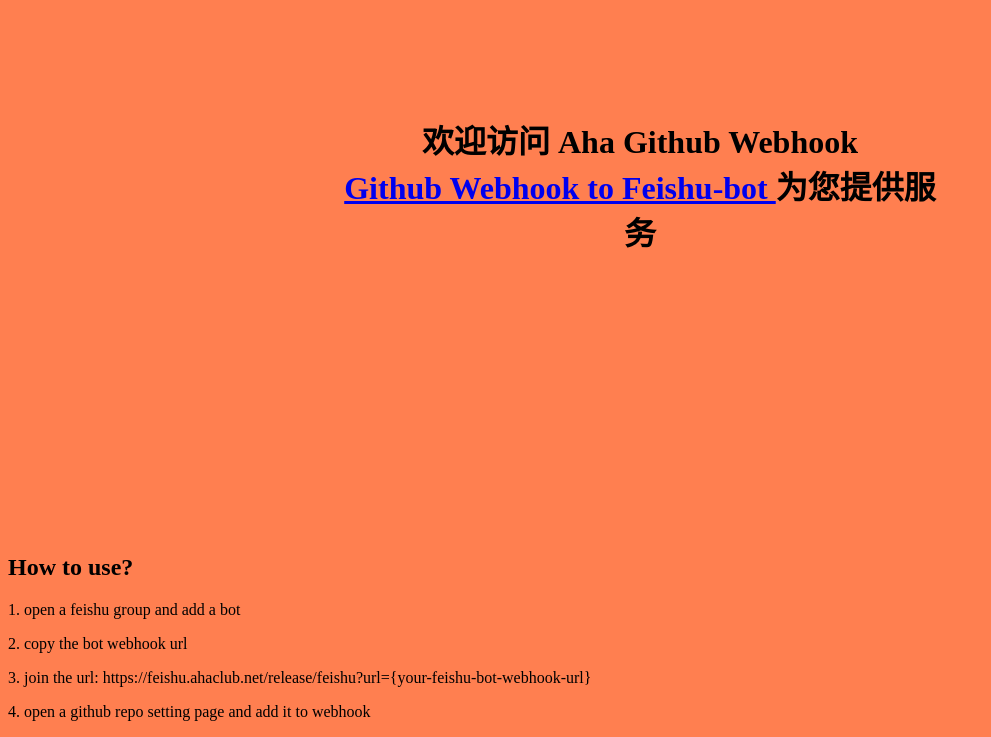
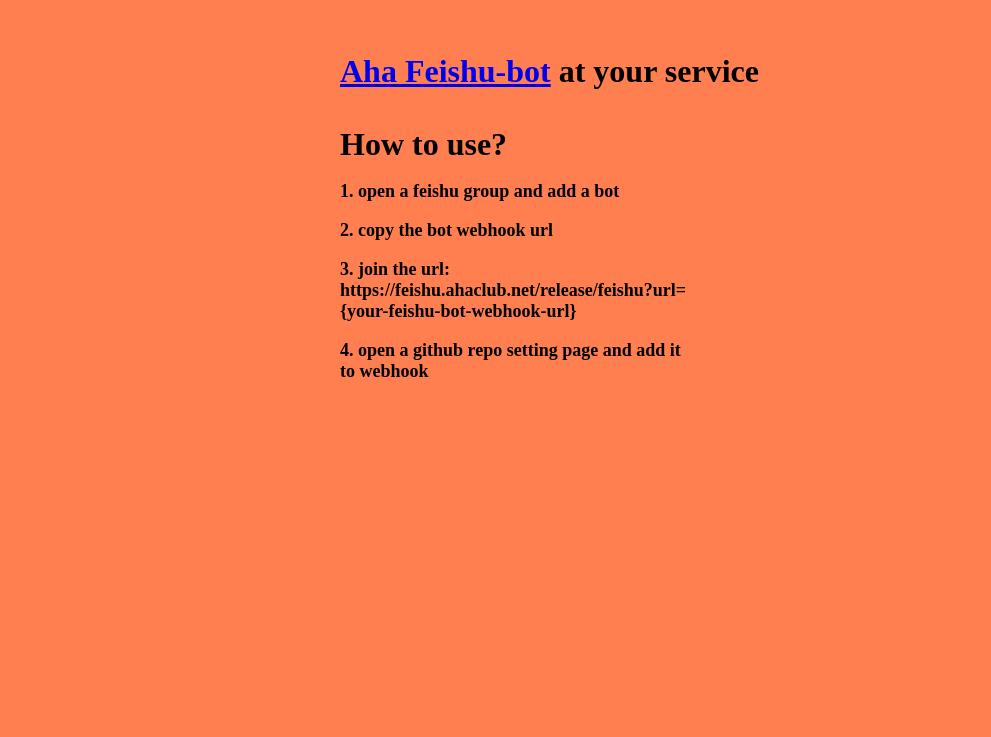
Before and after one commit to ahaclub/github-webhook-feishu, a website: page index.html in a window 1280 px wide. Shown: the part 184-921 px from the top of the page, without its empty margins (0-991 px from the left). After the commit the page ends 800 px from the top, so only its background shows below. Drawn offline with Linux system fonts and the light colour scheme.

```diff
--- a/index.html
+++ b/index.html
@@ -5,31 +5,45 @@
     <meta name="viewport" content="width=device-width, initial-scale=1.0" />
     <meta name="description" content="Aha - Feish Webhooku"/>
     <meta name="keywords" content="AhaClub,Aha,Github,Webhook,feishu,Feishu,lark,Lark"/>
-    <title>Github Webhook to Feishu-bot</title>
+    <title>Aha Feishu-bot</title>
     <style lang="css">
       body {
         background-color: coral;
       }
       h1 {
-        text-align: center;
+        text-align: left;
         width: 600px;
-        margin: 300px auto;
+        margin: 200px auto;
+      }
+      div {
+        width: 60%;
+        text-align: left;
+      }
+      h4 {
+        font-size: xx-large;
+        padding: 0;
+        margin: auto;
+        margin-top: 10%;
+      }
+      p {
+        font-size: large;
       }
     </style>
   </head>
   <body>
     <h1>
-      欢迎访问 Aha Github Webhook
       <br />
       <a href="https://www.ahaclub.net" target="_blank" rel="noopener noreferrer">
-        Github Webhook to Feishu-bot
-      </a>
-      为您提供服务
+        Aha Feishu-bot</a> at your service
+      <div>
+        <h4>How to use?</h4>
+        <p>1. open a feishu group and add a bot</p>
+        <p>2. copy the bot webhook url</p>
+        <p>3. join the url: https://feishu.ahaclub.net/release/feishu?url={your-feishu-bot-webhook-url}</p>
+        <p>4. open a github repo setting page and add it to webhook</p>
+      </div>
+
     </h1>
-    <h2>How to use?</h2>
-    <p>1. open a feishu group and add a bot</p>
-    <p>2. copy the bot webhook url</p>
-    <p>3. join the url: https://feishu.ahaclub.net/release/feishu?url={your-feishu-bot-webhook-url}</p>
-    <p>4. open a github repo setting page and add it to webhook</p>
+
   </body>
 </html>
```
